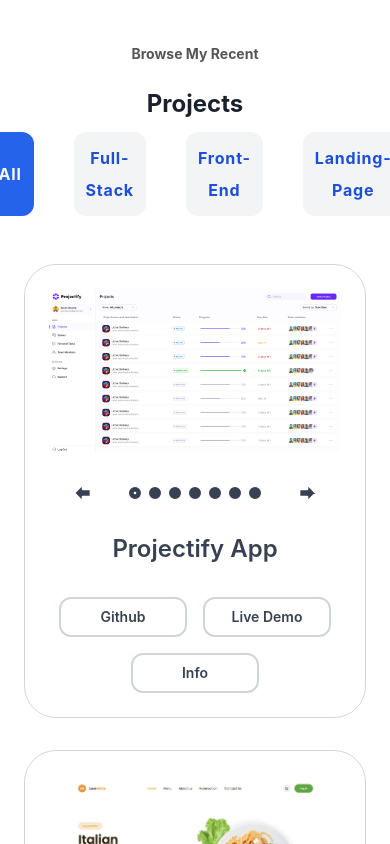
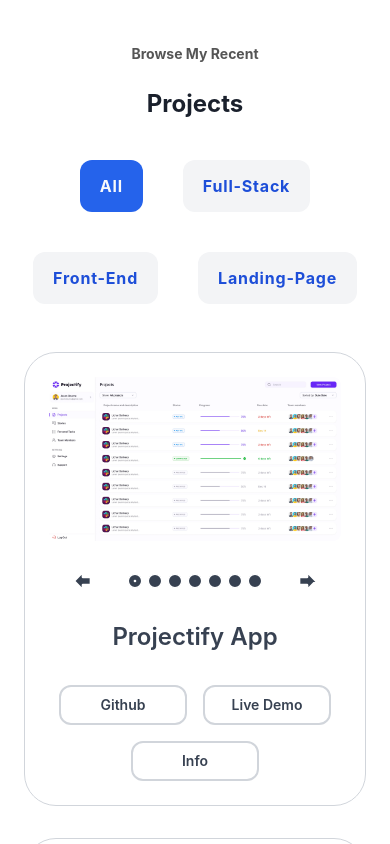
Before and after one commit to kulievdev/portfolio-website, a React (Vite) app: page / in a window 390 px wide. Shown: the part 940-1784 px from the top of the page. Built offline with nearby package versions, Linux system fonts and the light colour scheme.

Commit message:
Make filter wrapping and fix margin bottom

```diff
--- a/src/Components/MainHeading.tsx
+++ b/src/Components/MainHeading.tsx
@@ -6,7 +6,7 @@ type MainHeadingProps = {
 
 const MainHeading: React.FC<MainHeadingProps> = ({ text }) => {
   return (
-    <h1 className="xs:text-3xl xs:mb-4 bigDesktop:text-5xl mb-3 text-center text-2xl font-bold sm:mb-10 sm:text-4xl desktop:mb-16">
+    <h1 className="mb-10 text-center text-2xl font-bold xs:text-3xl  sm:text-4xl desktop:mb-16 bigDesktop:text-5xl">
       {text}
     </h1>
   );
--- a/src/Pages/Projects/Buttons.tsx
+++ b/src/Pages/Projects/Buttons.tsx
@@ -25,10 +25,10 @@ const Buttons: React.FC<ButtonsProps> = ({
   };
 
   return (
-    <div className="mb-4 flex justify-center gap-10">
+    <div className="mb-4 flex flex-wrap justify-center gap-10">
       <button
         onClick={handleAllClick}
-        className={`cursor-pointer rounded-xl px-3 py-2.5 text-center text-base font-bold leading-loose tracking-wider transition-colors duration-300 ease-out tablet:px-5 tablet:py-3 tablet:text-lg desktop:px-7 desktop:py-5 desktop:text-xl ${
+        className={`cursor-pointer rounded-xl px-5 py-2.5 text-center text-base font-bold leading-loose tracking-wider transition-colors duration-300 ease-out tablet:py-3 tablet:text-lg desktop:px-7 desktop:py-5 desktop:text-xl ${
           activeIndex === null
             ? "bg-primary-600 text-gray-50"
             : "bg-gray-100 text-primary-700 hover:bg-primary-600 hover:text-gray-50"
@@ -40,7 +40,7 @@ const Buttons: React.FC<ButtonsProps> = ({
         <button
           key={idx}
           onClick={() => handleClick(val, idx)}
-          className={`cursor-pointer rounded-xl px-3 py-2.5 text-center text-base font-bold leading-loose tracking-wider transition-colors duration-300 ease-out tablet:px-5 tablet:py-3 tablet:text-lg desktop:px-7 desktop:py-5 desktop:text-xl ${
+          className={`cursor-pointer rounded-xl px-5 py-2.5 text-center text-base font-bold leading-loose tracking-wider transition-colors duration-300 ease-out tablet:py-3 tablet:text-lg desktop:px-7 desktop:py-5 desktop:text-xl ${
             activeIndex === idx
               ? "bg-primary-600 text-gray-50"
               : "bg-gray-100 text-primary-700 hover:bg-primary-600 hover:text-gray-50"
```
